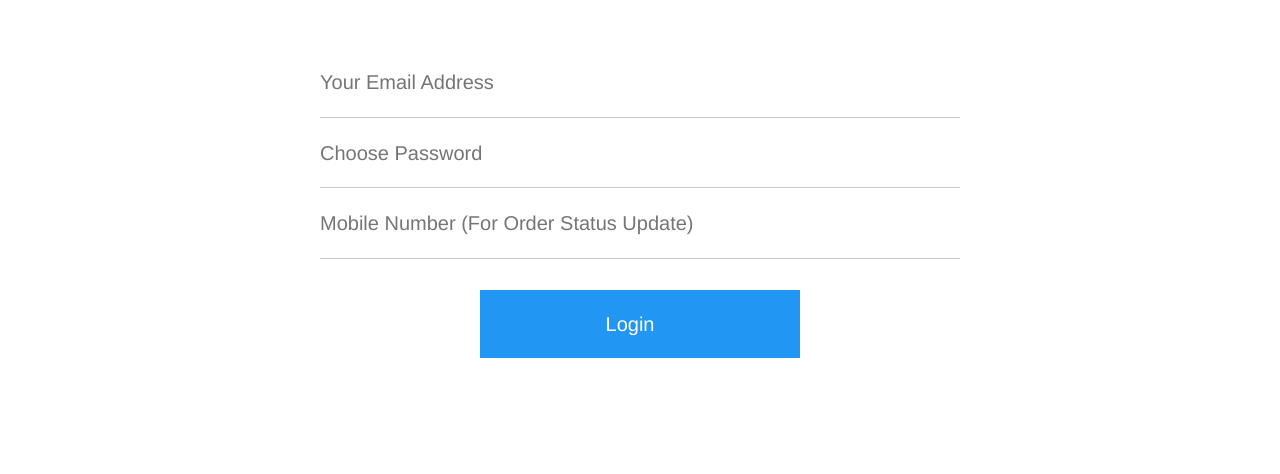
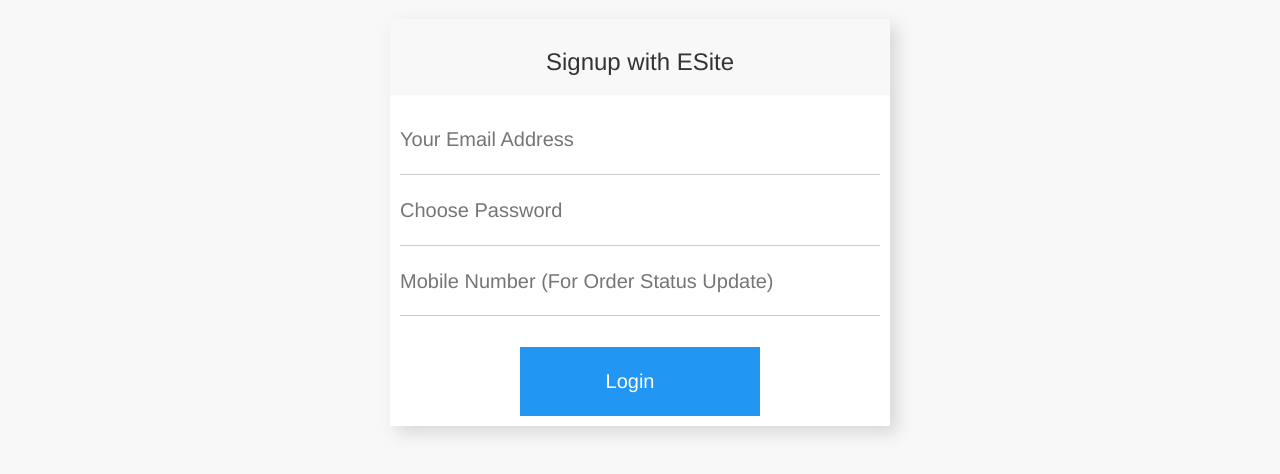
Before and after one commit to akshay-durge/esite, a plain HTML site: page index.html in a window 1280 px wide. Shown: the part 54-528 px from the top of the page. Drawn offline with Linux system fonts and the light colour scheme.

Commit message:
Form Styling

```diff
--- a/css/style.css
+++ b/css/style.css
@@ -1,9 +1,44 @@
+body{
+	background: #f8f8f8;
+}
+body section{
+	margin: 0 auto;
+	max-width: 500px;
+}
+/*Ibox Style*/
+
+.ibox{
+	background-color: #f8f8f8;
+}
+.ibox-title{
+	text-align: center;
+	padding-top: 10px;
+    padding-bottom: 10px;
+}
+.div_shadow
+{
+	-webkit-box-shadow: 7px 7px 16px 0px rgba(50, 50, 50, 0.16);
+	-moz-box-shadow:    7px 7px 16px 0px rgba(50, 50, 50, 0.16);
+	box-shadow:         7px 7px 16px 0px rgba(50, 50, 50, 0.16);
+}
+
+
+/*End*/
+
+/*Navbar style*/
+.navbar{
+	border-bottom: 2px solid #2196f3;
+}
+/*End*/
+
+
+/*Form Style*/
 .form {
     background: #fff;
-    width: 700px;
+    width: 100%;
     margin: 0 auto;
-    padding: 30px;
-    box-sizing: border-box
+    box-sizing: border-box;
+    padding: 10px;
 }
 .form input {
     display: block;
@@ -37,3 +72,4 @@
     color: #fff;
     cursor: pointer
 }
+/*End*/
--- a/index.html
+++ b/index.html
@@ -65,6 +65,11 @@
 
 		<div class="container">
 			<section>
+				<div class="ibox div_shadow">
+					<div class="ibox-title">
+						<h3>Signup with ESite</h3>
+					</div>
+					<div class="ibox-content">
 						<div class="form">
 							<form action="" method="post">
 								<input type="text" placeholder="Your Email Address" required>
@@ -75,6 +80,8 @@
 								<span class="line"></span>
 								<input type="submit" id = "send" value="Login">
 							</form>
+						</div>
+					</div>
 				</div>
 			</section>
 
```
Lines whose indentation alone changed are shown as unchanged.
